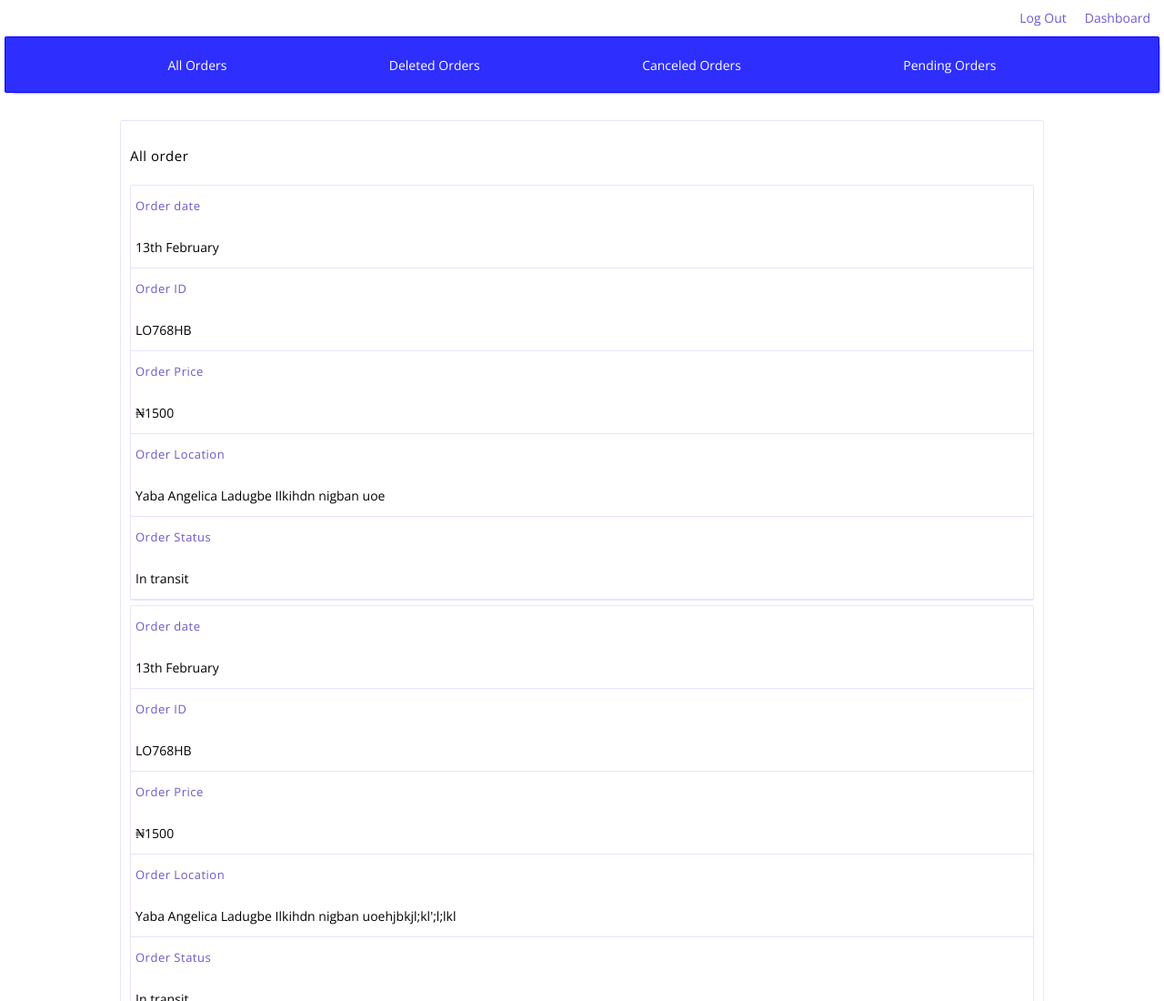
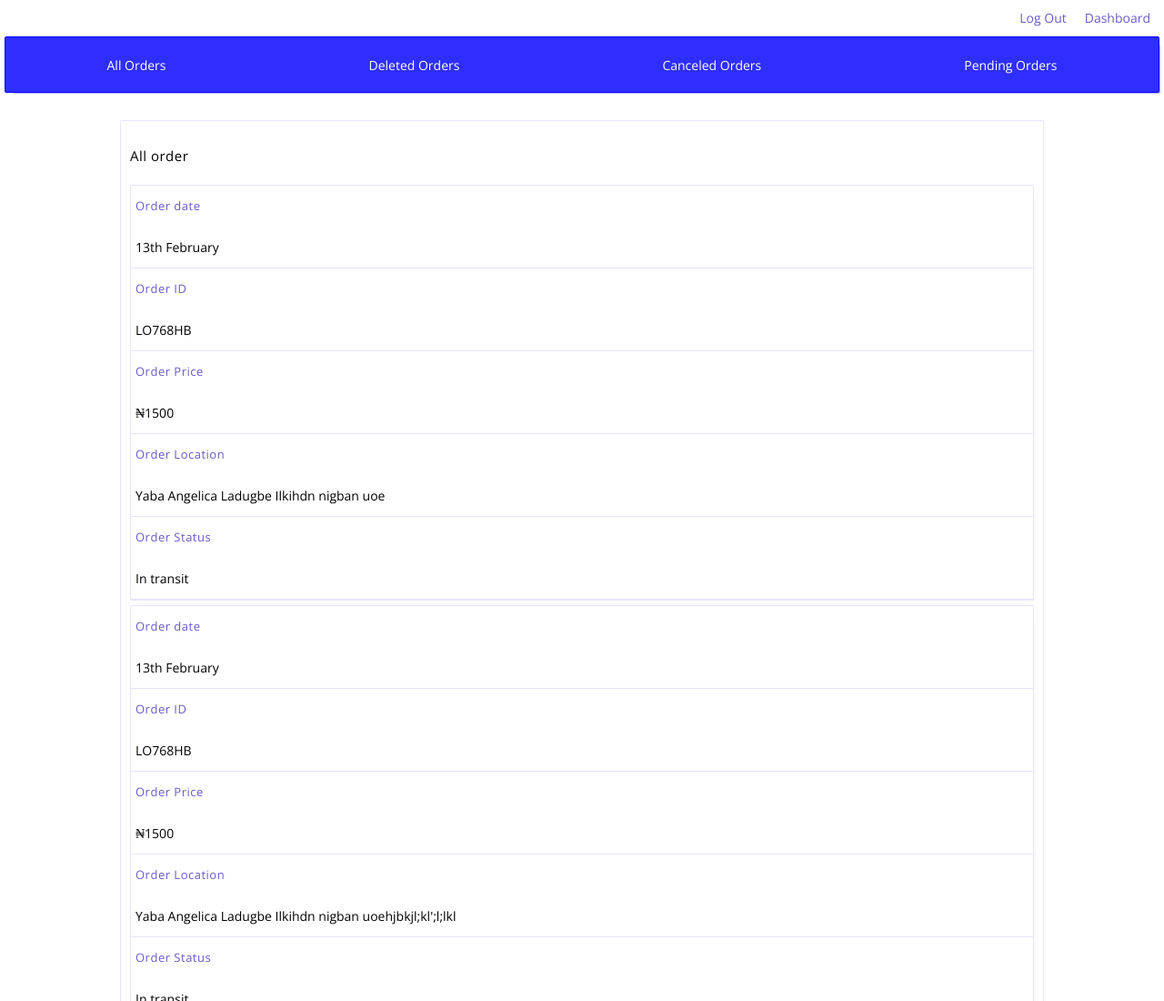
Before and after one commit to thislekan/send-IT, a plain HTML site: page UI/views/user/order-details.html in a window 1280 px wide. Shown: the top 1100 px of the page at 91% size. Drawn offline with nearby package versions, Linux system fonts and the light colour scheme.

Commit message:
altered the width of div in the sub-nav class

```diff
--- a/UI/styles/user-order-details.css
+++ b/UI/styles/user-order-details.css
@@ -38,6 +38,11 @@ body{
 }
 .sub-nav__wrapper div{
     cursor: pointer;
+    height: 100%;
+    flex-grow: .5;
+    display: flex;
+    align-items: center;
+    justify-content: center;
 }
 .sub-nav p{
     margin: 0;
```
